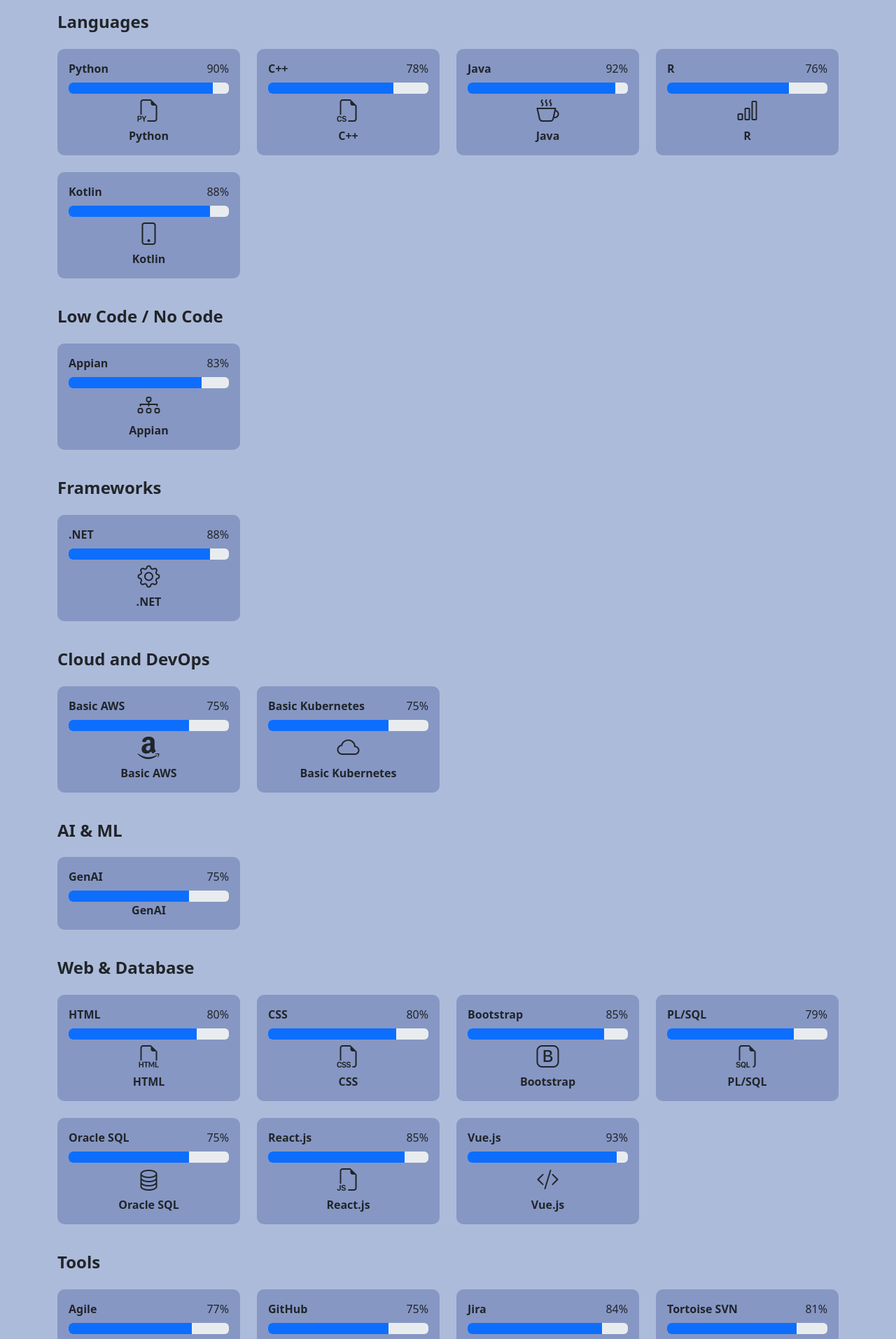
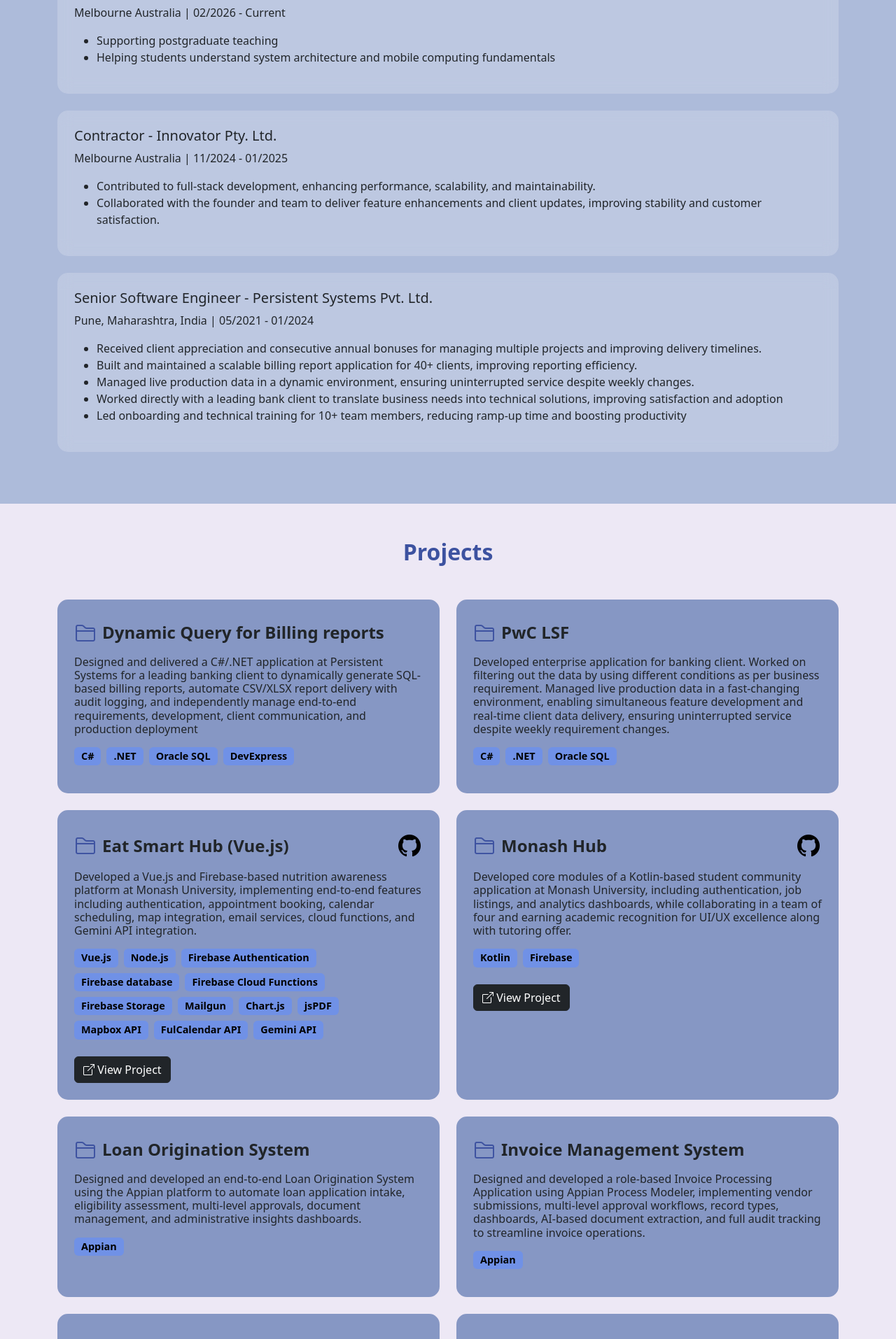
Before and after one commit to Sarang59/Portfolio, a Vue app: page / in a window 1280 px wide. Shown: the part 846-2760 px from the top of the page at 70% size. Built offline with nearby package versions, Linux system fonts and the light colour scheme.

Commit message:
Updated the skeleton of website and skills section

```diff
--- a/src/App.vue
+++ b/src/App.vue
@@ -16,12 +16,11 @@
 <template>
     <ParticleBackground />
     <Navbar />
-
     <HeroSection />
     <About />
+    <Experience />
+    <Projects />
     <Skills />
-    <Projects />
-    <Experience />
     <Education />
     <Certifications />
     <Achievements />
--- a/src/components/Skills.vue
+++ b/src/components/Skills.vue
@@ -1,30 +1,30 @@
 <script setup>
     import { skills } from '../data/portfolioData'
 
-    const skillLevels = {
-        "Vue.js": 93,
-        "React.js": 85,
-        "Java": 92,
-        "Python": 90,
-        "Appian": 83,
-        ".NET": 88,
-        "C#": 80,
-        "Kotlin": 88,
-        "PL/SQL": 79,
-        "Oracle SQL": 75,
-        "GenAI": 75,
-        "C++": 78,
-        "R": 76,
-        "HTML": 80,
-        "CSS": 80,
-        "Bootstrap": 85,
-        "Agile": 77,
-        "Kanban": 87,
-        "Github": 82,
-        "Jira": 84,
-        "Tortoise SVN": 81,
-        "MS Office": 80
-    }
+    // const skillLevels = {
+    //     "Vue.js": 93,
+    //     "React.js": 85,
+    //     "Java": 92,
+    //     "Python": 90,
+    //     "Appian": 83,
+    //     ".NET": 88,
+    //     "C#": 80,
+    //     "Kotlin": 88,
+    //     "PL/SQL": 79,
+    //     "Oracle SQL": 75,
+    //     "GenAI": 75,
+    //     "C++": 78,
+    //     "R": 76,
+    //     "HTML": 80,
+    //     "CSS": 80,
+    //     "Bootstrap": 85,
+    //     "Agile": 77,
+    //     "Kanban": 87,
+    //     "Github": 82,
+    //     "Jira": 84,
+    //     "Tortoise SVN": 81,
+    //     "MS Office": 80
+    // }
 
     const getIcon = (skill) => {
         const icons = {
@@ -60,9 +60,6 @@
     <section id="skills" class="section glass" style="background:#ADBBDA">
         <div class="container">
             <h2 class="section-title text-center mb-2">Skills</h2>
-            <p class="text-center small text-muted mb-5">
-                Note: The percentage indicators reflect my practical proficiency and working experience with each technology.
-            </p>
             <div class="row">
                 <div v-for="(categorySkills, category) in skills" :key="category" class="mb-3">
                     <h4 class="fw-bold mb-4 ">{{ category }}</h4>
@@ -75,17 +72,17 @@
                         >
                             <div class="skill-card glass hover-card text-center p-3">
 
-                                <div class="d-flex justify-content-between">
+                                <!-- <div class="d-flex justify-content-between">
                                     <strong>{{ skill }}</strong>
                                     <span>{{ skillLevels[skill] || 75 }}%</span>
-                                </div>
+                                </div> -->
 
-                                <div class="progress mt-2">
+                                <!-- <div class="progress mt-2">
                                     <div
                                         class="progress-bar"
                                         :style="{ width: (skillLevels[skill] || 75) + '%' }"
                                     ></div>
-                                </div>
+                                </div> -->
 
                                 <i :class="`bi ${getIcon(skill)} fs-2 mb-2`"></i>
 
```
